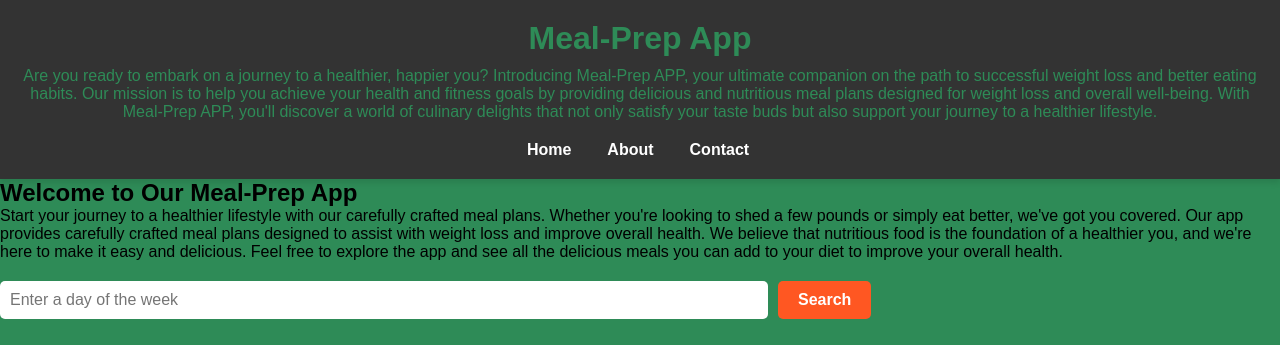
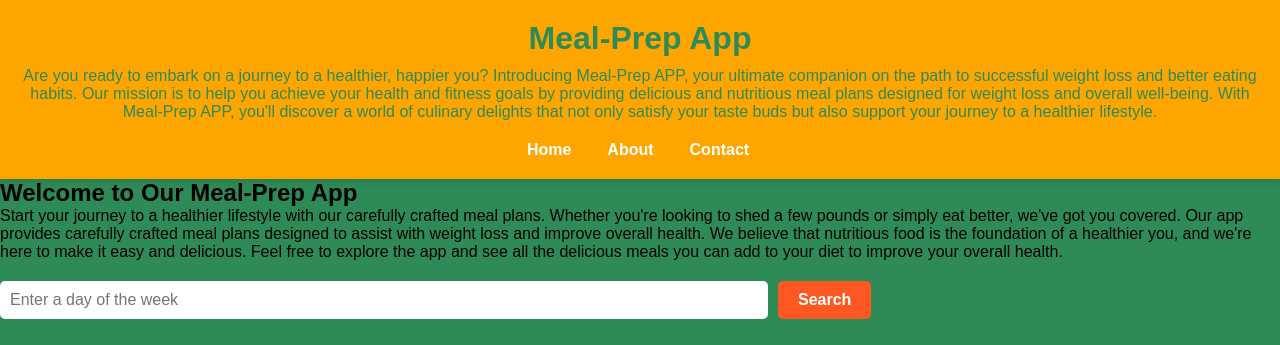
Before and after one commit to emanuel0808/flatiron-phase-2-react-project, a React app: page / in a window 1280 px wide. Shown: the top 345 px of the page. Built offline with nearby package versions, Linux system fonts and the light colour scheme; data requests are answered from the project's data file.

Commit message:
making final touches in my header color

```diff
--- a/src/components/App.css
+++ b/src/components/App.css
@@ -17,7 +17,7 @@ body {
 
 
 .header {
-  background-color: #333;
+  background-color: orange;
   color: seagreen;
   text-align: center;
   padding: 20px;
--- a/src/components/Header.css
+++ b/src/components/Header.css
@@ -1,6 +1,6 @@
 
 .header {
-    background-color: orange;
+    background-color: #333;
     color: #fff;
     padding: 1rem 0;
     text-align: center;
```
